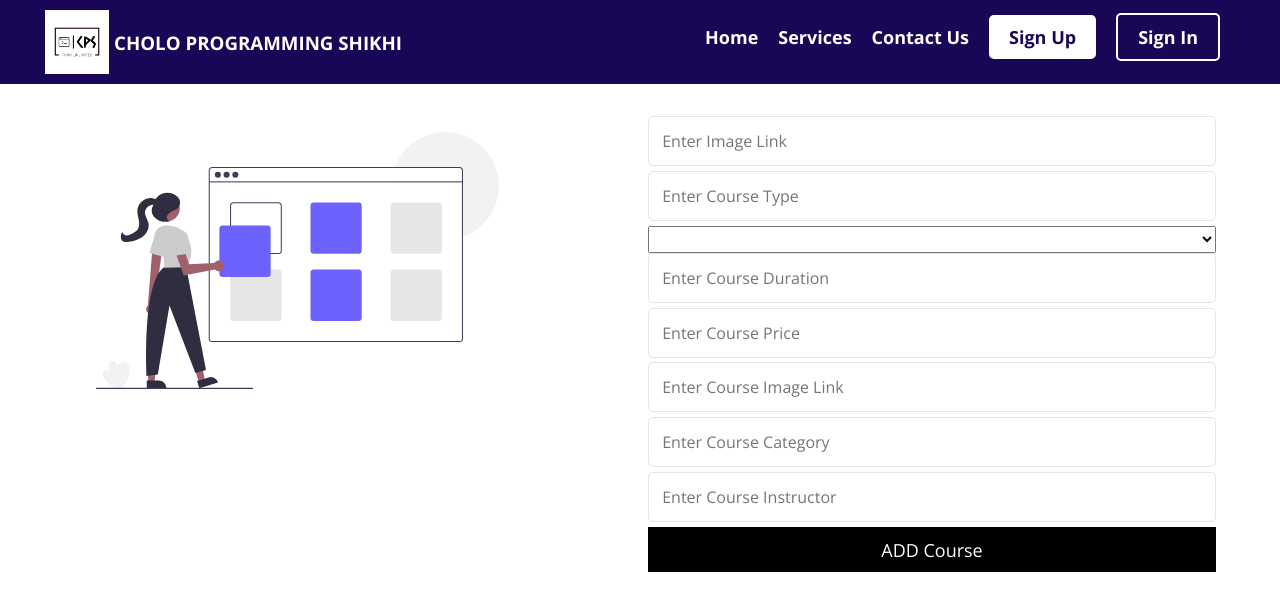
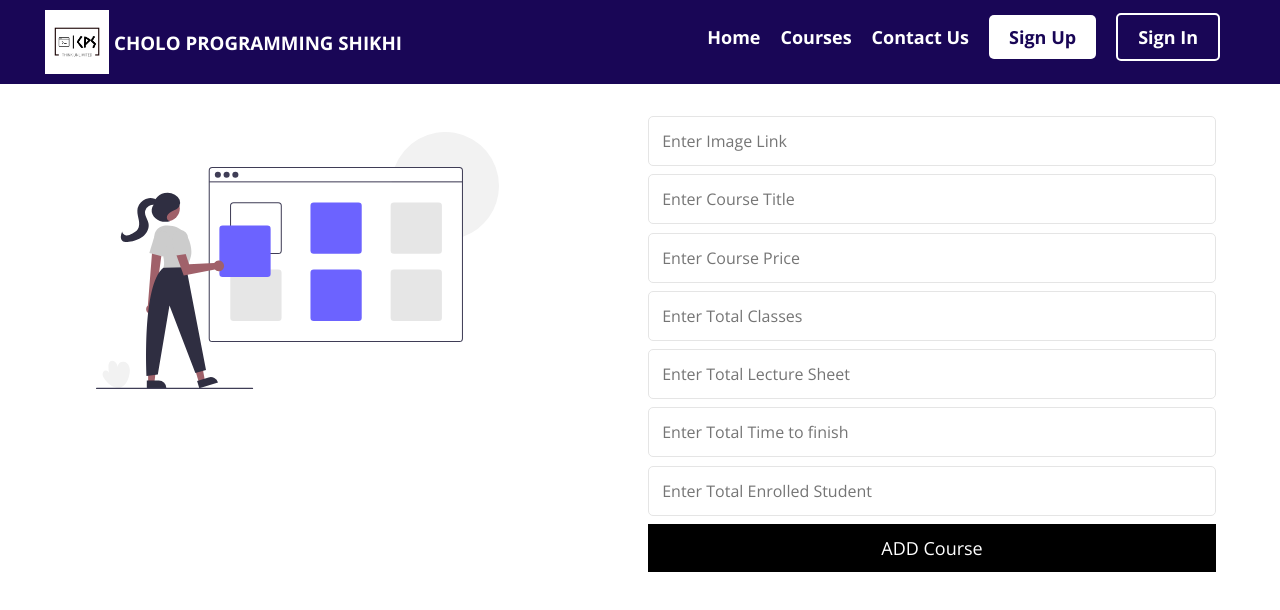
Before and after one commit to mdadul/cps-client, a React (Create React App) app: page /courses in a window 1280 px wide. Shown: the top 610 px of the page. Built offline with nearby package versions, Linux system fonts and the light colour scheme.

Commit message:
add course Form

```diff
--- a/src/components/CourseForm.js
+++ b/src/components/CourseForm.js
@@ -1,47 +1,93 @@
 import React from 'react'
+import {useRef} from 'react'
 import Form from './Form'
 
 import TextInput from './TextInput'
 
 export default function CourseForm() {
+    const imageRef = useRef();
+    const titleRef = useRef();
+    const priceRef = useRef();
+    const totalClassRef = useRef();
+    const totalLectureRef = useRef();
+    const totalTimeRef = useRef();
+    const totalStudentRef = useRef();
+
+
+    const handleCourseForm=e=>{
+        e.preventDefault();
+
+        const image = imageRef.current.value;
+        const title = titleRef.current.value;
+        const price = priceRef.current.value;
+        const totalClass = totalClassRef.current.value;
+        const totalLecture = totalLectureRef.current.value;
+        const totalTime = totalTimeRef.current.value;
+        const totalStudent = totalStudentRef.current.value;
+
+        const newCourse = {image, title, price, totalClass, totalLecture, totalTime,totalStudent};
+
+        // post couse via API
+        fetch('https://',{
+            method : 'POST',
+            headers:{
+                'content-type' : 'application/json'
+            },
+            body: JSON.stringify(newCourse)
+        })
+            .then(res => res.json)
+            .then(data=>{
+                if(data.insertedId){
+                    alert('Successfully added the Course!')
+                    e.target.reset();
+                }
+            })
+    }
   return (
     <>
-       <Form style={{height:"520px"}}>
+       <Form style={{height:"520px"}}
+       onSubmit ={handleCourseForm}>
         <TextInput
             type="text"
             placeholder ="Enter Image Link"
             required
+            ref = {imageRef}
         />
         <TextInput
             type="text"
-            placeholder ="Enter Course Type"
+            placeholder ="Enter Course Title"
             required
-        />
-        <select />
-        <TextInput
-            type="text"
-            placeholder ="Enter Course Duration"
-            required
+            ref={titleRef}
         />
         <TextInput
             type="text"
             placeholder ="Enter Course Price"
             required
+            ref={priceRef}
         />
         <TextInput
             type="text"
-            placeholder ="Enter Course Image Link"
+            placeholder ="Enter Total Classes"
             required
+            ref = {totalClassRef}
         />
         <TextInput
             type="text"
-            placeholder ="Enter Course Category"
+            placeholder ="Enter Total Lecture Sheet"
             required
+            ref ={totalLectureRef}
         />
         <TextInput
             type="text"
-            placeholder ="Enter Course Instructor"
+            placeholder ="Enter Total Time to finish"
             required
+            ref = {totalTimeRef}
+        />
+        <TextInput
+            type="text"
+            placeholder ="Enter Total Enrolled Student"
+            required
+            ref = {totalStudentRef}
         />
          <button type="submit">ADD Course</button>
        </Form>
--- a/src/components/Nav.js
+++ b/src/components/Nav.js
@@ -16,7 +16,7 @@ export default function Nav() {
             <Link to='/'>Home</Link>
           </li>
           <li>
-            <Link to='/courses'>Services</Link>
+            <Link to='/courses'>Courses</Link>
           </li>
           <li>
             <Link to='/contact'>Contact Us</Link>
```
